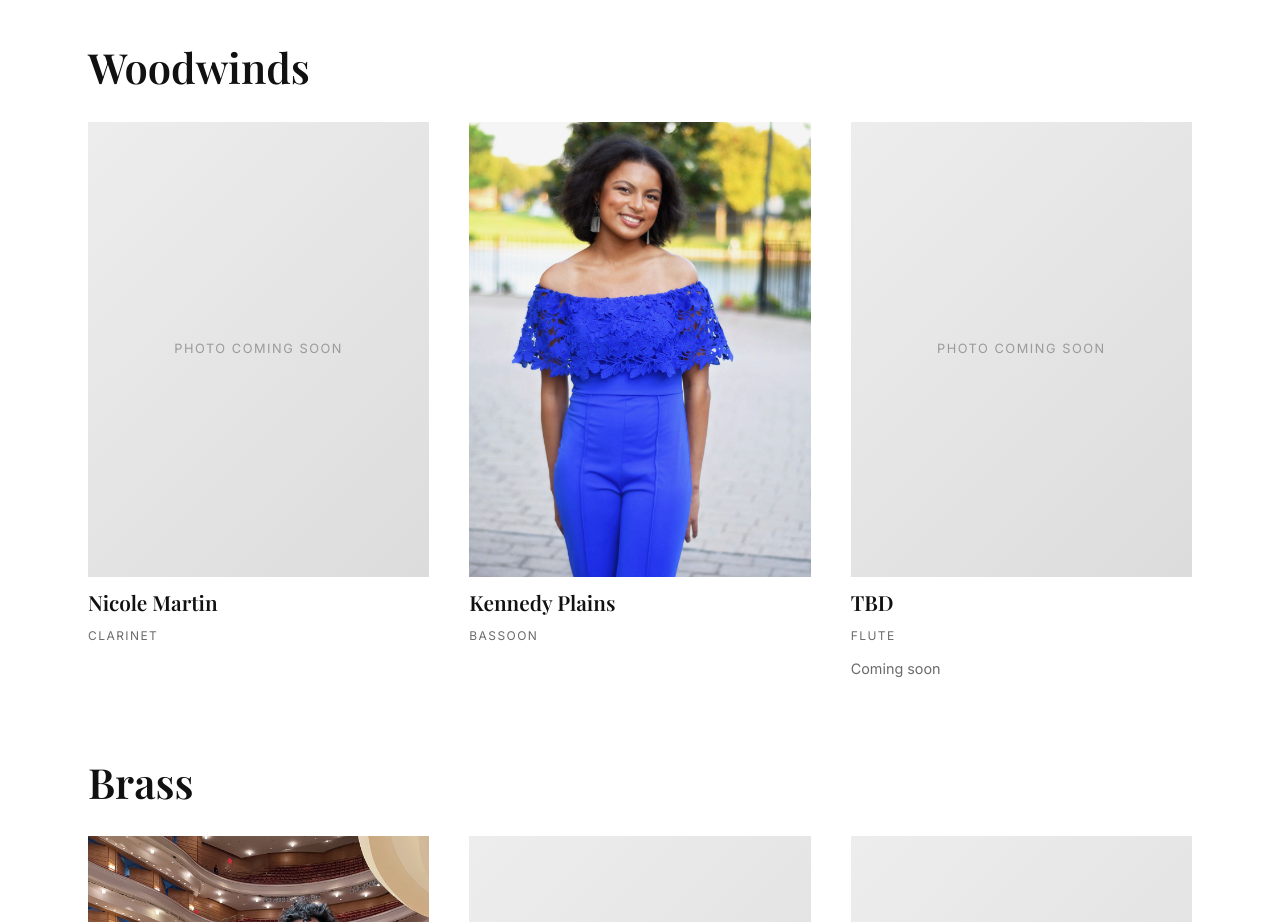
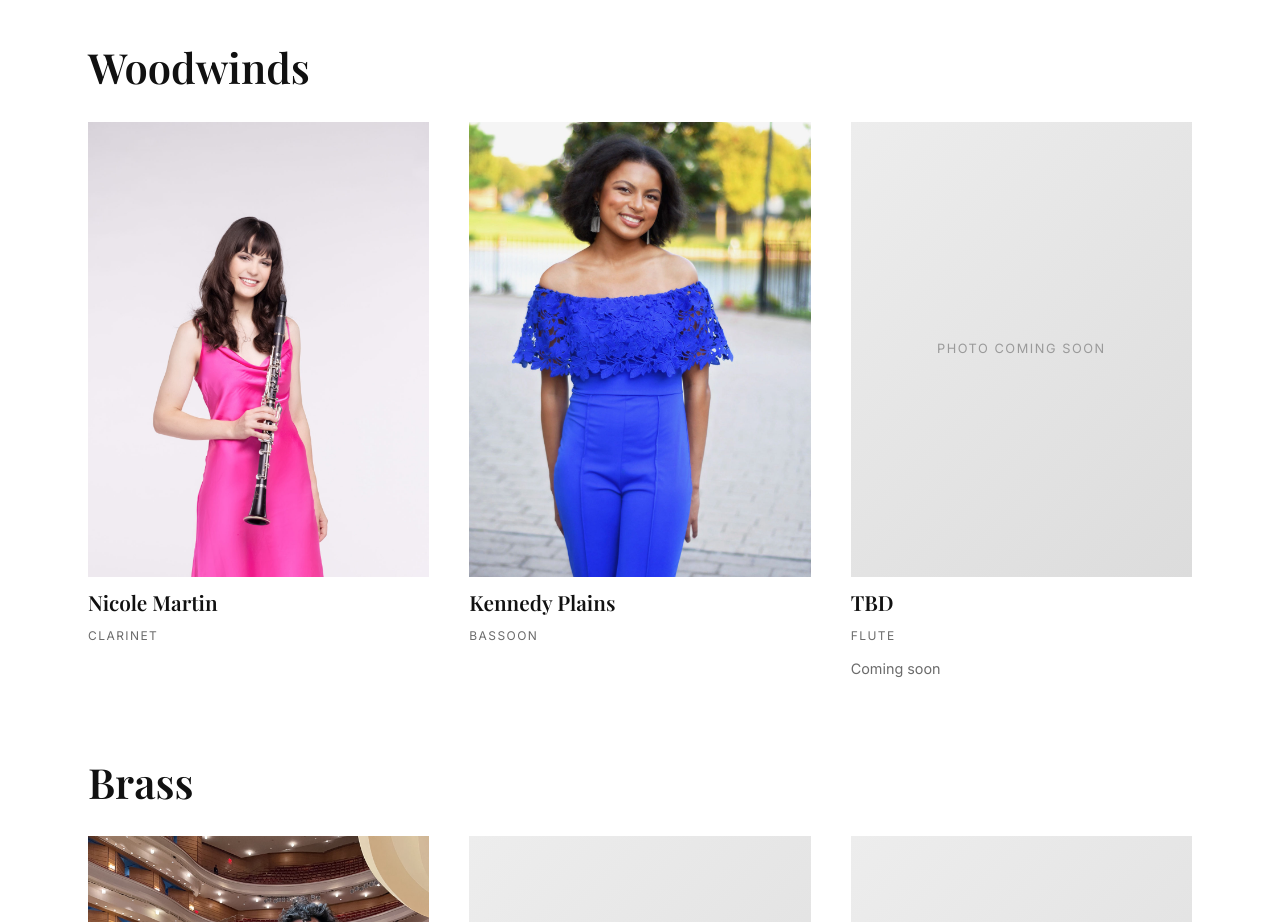
Before and after one commit to Sulaga-chan/nycc-web, a React (Vite) app: page /musicians in a window 1280 px wide. Shown: the part 2420-3342 px from the top of the page. Built offline with nearby package versions, Linux system fonts and the light colour scheme.

Commit message:
뮤지션 Nicole Martin(Clarinet) 사진 추가

```diff
--- a/src/data/musicians.js
+++ b/src/data/musicians.js
@@ -21,7 +21,7 @@ export const MUSICIANS = [
   {
     group: 'Woodwinds',
     members: [
-      { name: 'Nicole Martin', instrument: 'Clarinet' },
+      { name: 'Nicole Martin', instrument: 'Clarinet', photo: '/img/musicians/nicole.jpg' },
       { name: 'Kennedy Plains', instrument: 'Bassoon', photo: '/img/musicians/kennedy.jpg' },
       { name: 'TBD', instrument: 'Flute', status: 'Coming soon' },
     ],
```
Also changed, not shown: public/img/musicians/nicole.jpg (added).
